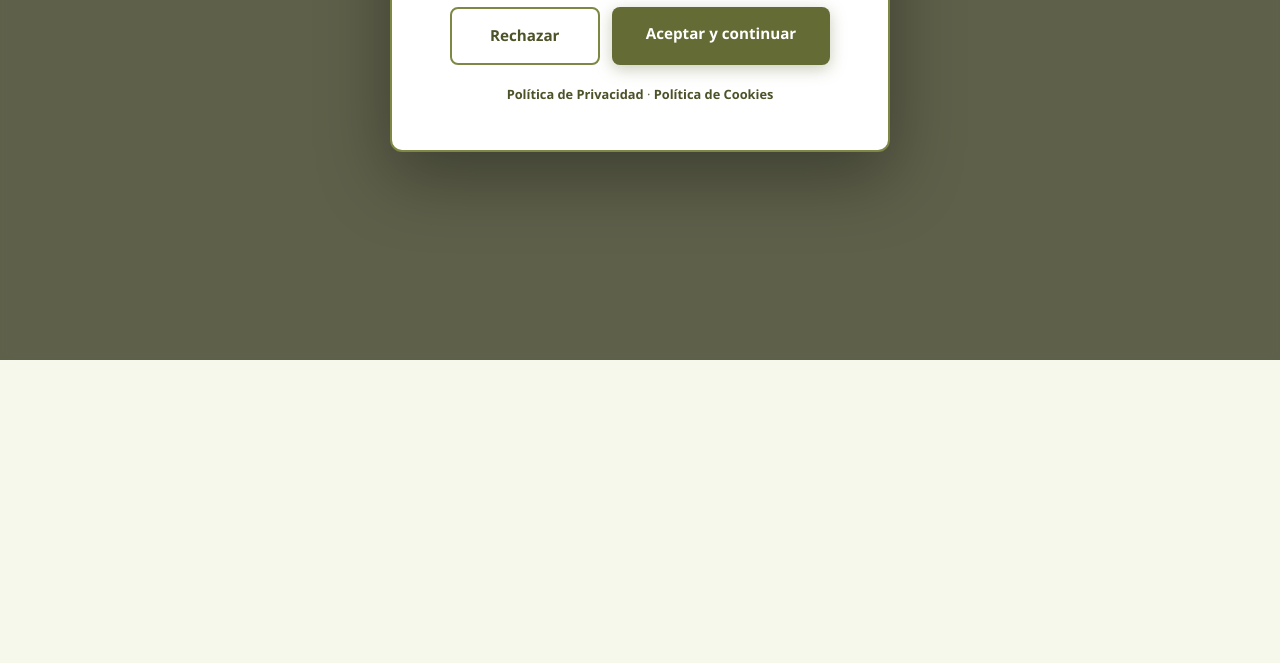
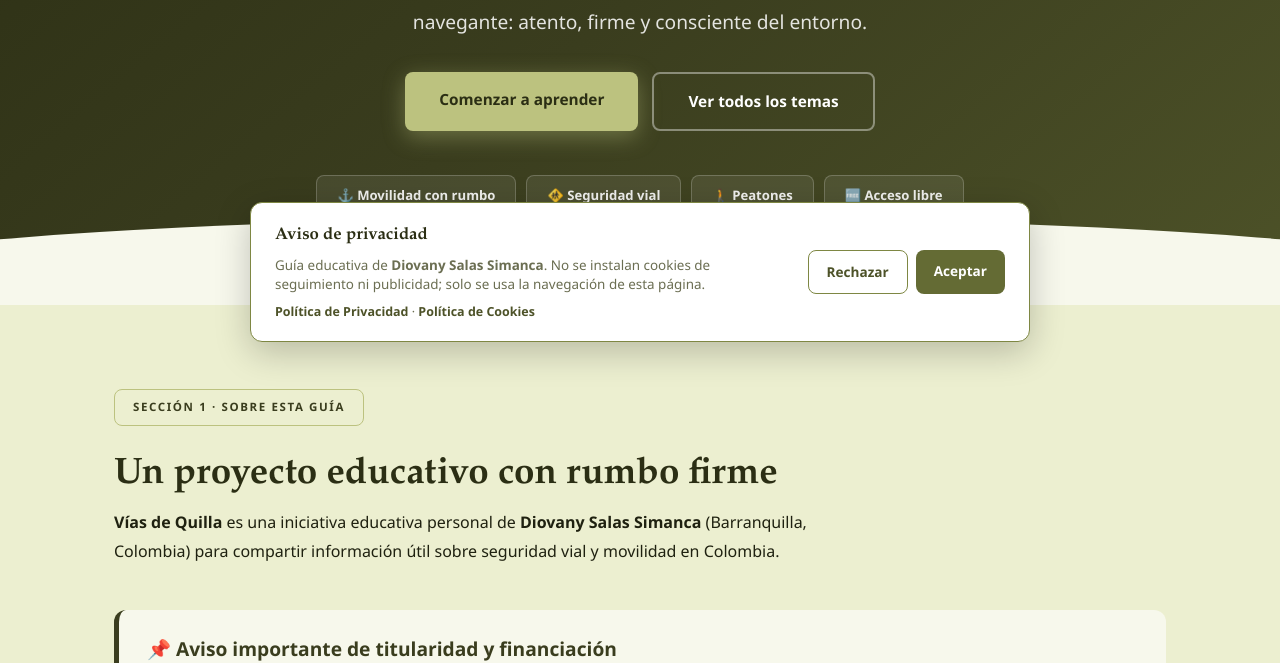
Before and after one commit to proyecto9292m/PSEEEPAGOS, a plain HTML site: page index.html in a window 1280 px wide. Shown: the part 440-1103 px from the top of the page. Before the commit the page ends 800 px from the top, so only its background shows below. Drawn offline with Linux system fonts and the light colour scheme.

Commit message:
Update index.html

```diff
--- a/index.html
+++ b/index.html
@@ -40,79 +40,54 @@ body{ font-family:var(--fuente-sans); color:var(--texto); background:var(--arena
   line-height:1.8; font-size:16px; -webkit-font-smoothing:antialiased; }
 .contenedor{ width:100%; max-width:var(--max); margin:0 auto; padding:0 24px; }
 
-/* ===== COOKIES ===== */
+/* ===== AVISO DE COOKIES NO BLOQUEANTE ===== */
 #aceptar, #rechazar{ position:absolute; top:-9999px; }
-.cookie-overlay{
-  position:fixed; inset:0;
-  background:rgba(43,46,20,0.75);
-  backdrop-filter:blur(5px);
-  z-index:9998;
-}
 .cookie-banner{
-  position:fixed; inset:0;
-  display:flex; align-items:center; justify-content:center;
-  padding:20px; z-index:9999;
+  position:fixed; bottom:18px; left:18px; right:18px;
+  display:flex; justify-content:center;
+  z-index:9999; pointer-events:none;
 }
 .cookie-modal{
+  pointer-events:auto;
   background:var(--blanco);
-  max-width:500px; width:100%;
-  padding:44px 36px;
+  max-width:780px; width:100%;
+  padding:18px 24px;
   border-radius:var(--radio);
-  box-shadow:0 24px 70px rgba(0,0,0,0.35);
-  text-align:center;
-  border:2px double var(--oliva-500);
-  animation:entradaCookie 0.55s cubic-bezier(0.34,1.56,0.64,1);
+  box-shadow:0 10px 35px rgba(0,0,0,0.22);
+  border:1px solid var(--oliva-500);
+  display:flex; align-items:center; justify-content:space-between;
+  gap:18px; flex-wrap:wrap;
 }
-@keyframes entradaCookie{
-  from{ transform:scale(0.88) translateY(25px); opacity:0; }
-  to{ transform:scale(1) translateY(0); opacity:1; }
-}
+.cookie-texto{ flex:1; min-width:240px; text-align:left; }
 .cookie-modal h2{
-  font-family:var(--fuente); font-size:1.6rem; margin-bottom:12px;
+  font-family:var(--fuente); font-size:1.05rem; margin-bottom:4px;
   color:var(--oliva-900); font-weight:700;
 }
 .cookie-modal p{
-  font-size:0.93rem; color:var(--texto-suave); margin-bottom:28px;
+  font-size:0.84rem; color:var(--texto-suave); margin:0; line-height:1.45;
 }
-.cookie-acciones{ display:flex; gap:12px; justify-content:center; flex-wrap:wrap; }
+.cookie-acciones{ display:flex; gap:8px; flex-wrap:wrap; }
 .cookie-acciones .boton-cookie{
-  display:inline-block; padding:13px 34px; border-radius:var(--radio-sm);
-  font-weight:700; font-size:0.95rem; text-decoration:none;
-  transition:all var(--trans); min-width:150px; text-align:center;
+  display:inline-block; padding:9px 18px; border-radius:var(--radio-sm);
+  font-weight:700; font-size:0.85rem; text-decoration:none;
+  transition:all var(--trans); text-align:center;
   font-family:var(--fuente-sans);
 }
-.boton-cookie.aceptar{
-  background:var(--oliva-600); color:#fff;
-  box-shadow:0 4px 16px rgba(100,107,52,0.35);
-}
-.boton-cookie.aceptar:hover{
-  background:var(--oliva-500); transform:translateY(-3px);
-  box-shadow:0 8px 28px rgba(100,107,52,0.45);
-}
+.boton-cookie.aceptar{ background:var(--oliva-600); color:#fff; }
+.boton-cookie.aceptar:hover{ background:var(--oliva-500); }
 .boton-cookie.rechazar{
   background:transparent; color:var(--oliva-700);
-  border:2px solid var(--oliva-500);
+  border:1.5px solid var(--oliva-500);
 }
-.boton-cookie.rechazar:hover{
-  background:var(--oliva-600); color:#fff; transform:translateY(-3px);
-}
-.cookie-enlaces{ margin-top:18px; font-size:0.8rem; color:var(--texto-suave); }
+.boton-cookie.rechazar:hover{ background:var(--oliva-600); color:#fff; }
+.cookie-enlaces{ margin-top:6px; font-size:0.78rem; color:var(--texto-suave); }
 .cookie-enlaces a{ color:var(--oliva-700); font-weight:600; text-decoration:none; }
 .cookie-enlaces a:hover{ text-decoration:underline; }
 
-#aceptar:target ~ .cookie-overlay,
 #aceptar:target ~ .cookie-banner,
-#rechazar:target ~ .cookie-overlay,
 #rechazar:target ~ .cookie-banner{ display:none; }
-.contenido-principal{ display:none; }
-#aceptar:target ~ .contenido-principal,
-#rechazar:target ~ .contenido-principal{
-  display:block; animation:aparecer 0.6s ease;
-}
-@keyframes aparecer{
-  from{ opacity:0; transform:translateY(18px); }
-  to{ opacity:1; transform:translateY(0); }
-}
+
+.contenido-principal{ display:block; }
 
 /* ===== CABECERA ===== */
 .cabecera{
@@ -283,13 +258,13 @@ p{ margin:0 0 1rem; color:var(--texto); }
   .menu a{ padding:11px 14px; }
   .hero{ padding:80px 0 60px; }
   .seccion{ padding:56px 0; }
-  .cookie-modal{ padding:34px 22px; margin:14px; }
+  .cookie-modal{ padding:16px 18px; }
 }
 @media (max-width:480px){
   .rejilla-2,.rejilla-3,.rejilla-4{ grid-template-columns:1fr; }
   .hero-insignias{ gap:7px; }
   .insignia{ font-size:0.72rem; padding:6px 14px; }
-  .cookie-acciones{ flex-direction:column; }
+  .cookie-acciones{ flex-direction:column; width:100%; }
   .cookie-acciones .boton-cookie{ width:100%; min-width:unset; }
 }
 </style>
@@ -299,19 +274,19 @@ p{ margin:0 0 1rem; color:var(--texto); }
 <span id="aceptar"></span>
 <span id="rechazar"></span>
 
-<div class="cookie-overlay"></div>
-
-<div class="cookie-banner" role="dialog" aria-modal="true" aria-labelledby="titulo-cookies">
+<div class="cookie-banner" role="region" aria-label="Aviso de privacidad y cookies">
   <div class="cookie-modal">
-    <h2 id="titulo-cookies">Aviso de cookies y preferencias</h2>
-    <p>Este sitio educativo utiliza únicamente preferencias básicas de navegación para recordar tu elección. No se realizan cobros ni venta de servicios. Selecciona una opción para continuar.</p>
+    <div class="cookie-texto">
+      <h2 id="titulo-cookies">Aviso de privacidad</h2>
+      <p>Guía educativa de <strong>Diovany Salas Simanca</strong>. No se instalan cookies de seguimiento ni publicidad; solo se usa la navegación de esta página.</p>
+      <div class="cookie-enlaces">
+        <a href="privacidad.html">Política de Privacidad</a> ·
+        <a href="politicas-cookies.html">Política de Cookies</a>
+      </div>
+    </div>
     <div class="cookie-acciones">
       <a href="#rechazar" class="boton-cookie rechazar">Rechazar</a>
-      <a href="#aceptar" class="boton-cookie aceptar">Aceptar y continuar</a>
-    </div>
-    <div class="cookie-enlaces">
-      <a href="privacidad.html">Política de Privacidad</a> ·
-      <a href="politicas-cookies.html">Política de Cookies</a>
+      <a href="#aceptar" class="boton-cookie aceptar">Aceptar</a>
     </div>
   </div>
 </div>
@@ -506,7 +481,7 @@ p{ margin:0 0 1rem; color:var(--texto); }
           </div>
           <div style="border:1px solid var(--borde); border-radius:var(--radio-sm); background:#fff; padding:20px 24px;">
             <h3 style="margin-bottom:8px;">¿Usan cookies?</h3>
-            <p style="margin:0;">Este sitio no instala cookies de publicidad ni scripts de rastreo comercial; solo emplea la selección de navegación para mostrar el contenido.</p>
+            <p style="margin:0;">No se instalan cookies de publicidad ni scripts de rastreo comercial; solo se usa la navegación estándar de esta página.</p>
           </div>
         </div>
         <div class="aviso exito" style="margin-top:34px;">
```
